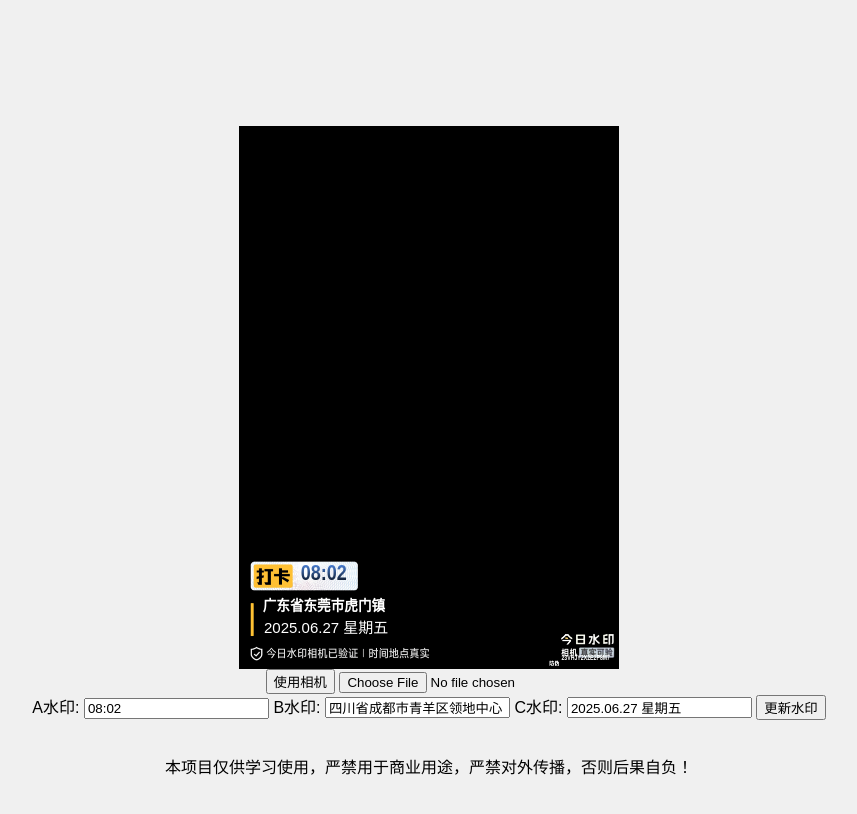
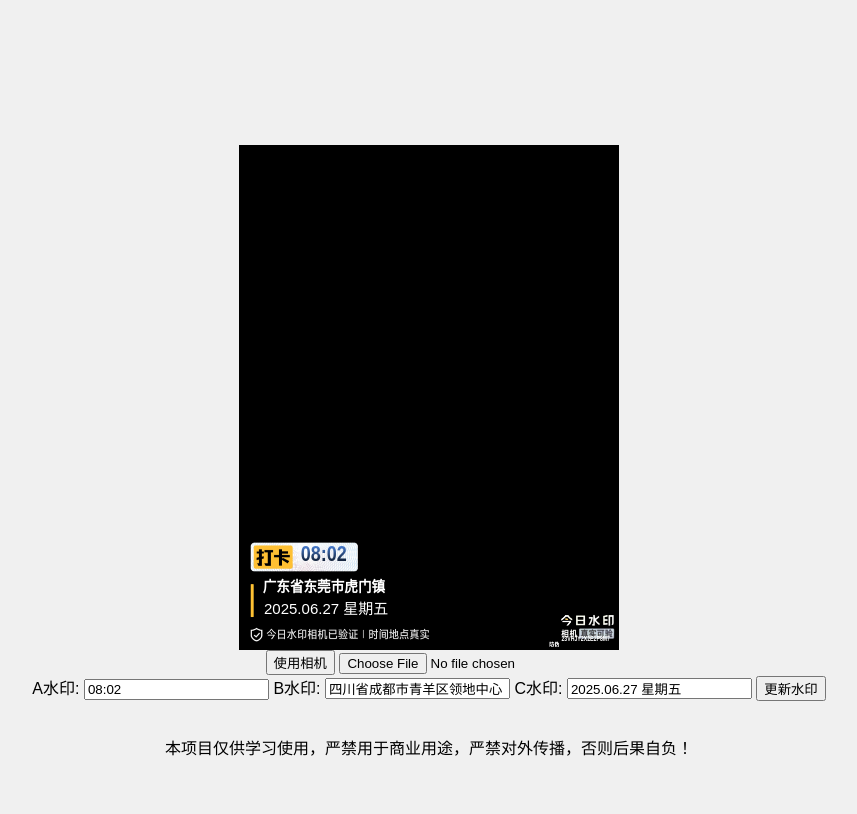
Before and after one commit to jcydlxc/web, a plain HTML site: page index.html in a window 1280 px wide. Shown: the whole page, without its empty margins (211-1068 px from the left). Drawn offline with nearby package versions, Linux system fonts and the light colour scheme.

Commit message:
Add files via upload

```diff
--- a/index.html
+++ b/index.html
@@ -22,7 +22,7 @@
         #videoContainer {
             position: relative;
             width: 380px;
-            height: 543px; /* Fixed height for video and image */
+            height: 505px; /* Fixed height for video and image */
             overflow: hidden; /* Hide overflow content */
             background-color: black;
         }
```
